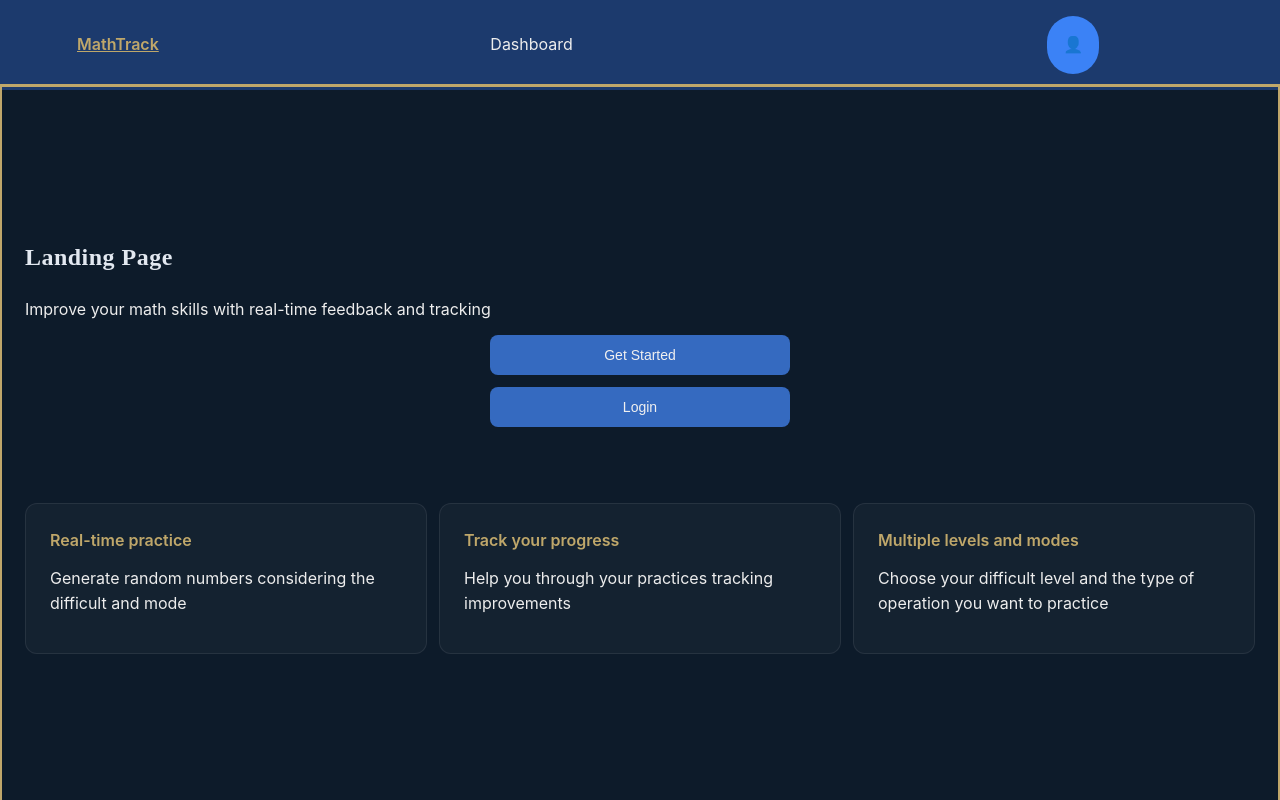
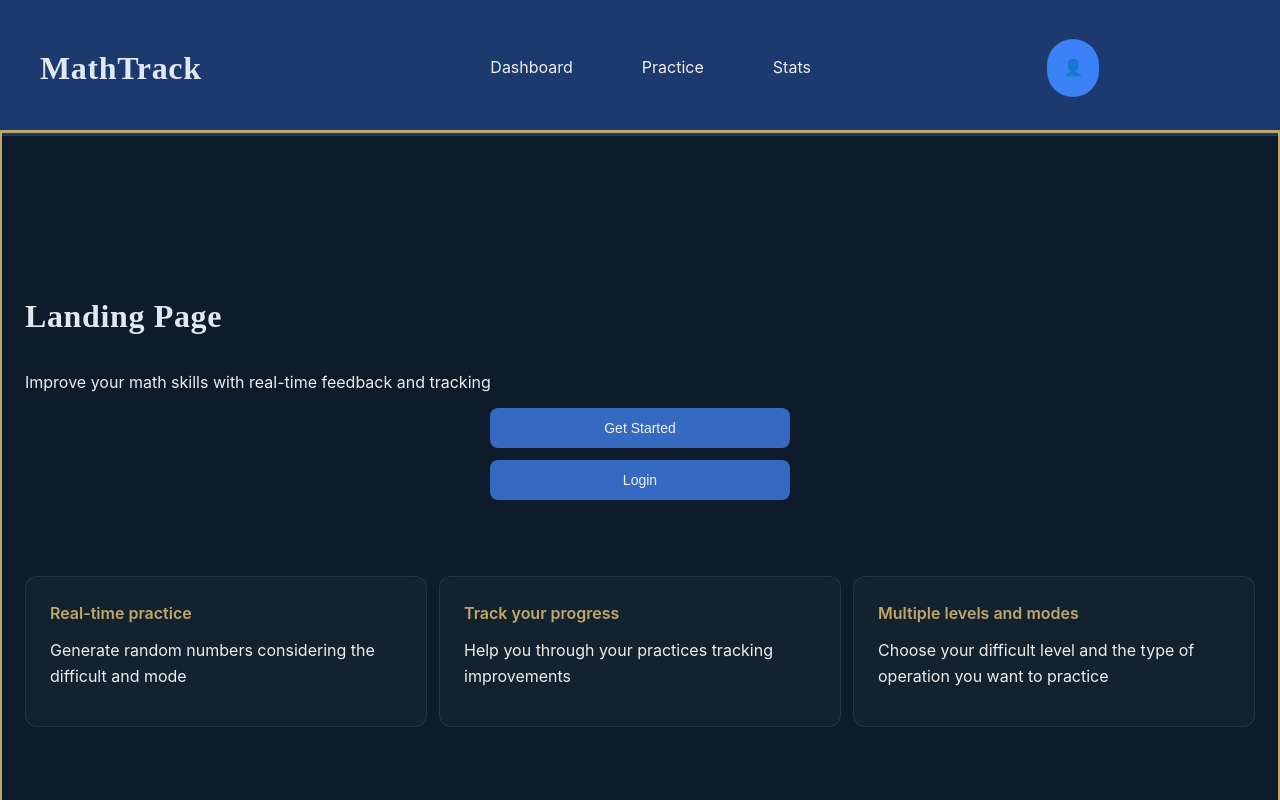
Before and after one commit to LuisDev912/EduMath-Track, a React (Vite) app in the folder frontend/: page / in a window 1280 px wide. Shown: the top 800 px of the page. Built offline with nearby package versions, Linux system fonts and the light colour scheme.

Commit message:
feat(frontend): improve main title styles - Use an <h2> heading element instead of NavItem component to allow custom styles. - Make the font size bigger on wide screens. - Create an utilities.css file to apply utility-first CSS.

```diff
--- a/frontend/src/main.tsx
+++ b/frontend/src/main.tsx
@@ -2,6 +2,7 @@ import { BrowserRouter } from 'react-router';
 import { createRoot } from 'react-dom/client';
 import './styles/index.css';
 import './styles/variables.css';
+import './styles/utilities.css';
 import App from './app/App.tsx';
 
 createRoot(document.getElementById('root')!).render(
--- a/frontend/src/shared/components/Semantic/Semantic.module.css
+++ b/frontend/src/shared/components/Semantic/Semantic.module.css
@@ -39,7 +39,9 @@
     }
 
     .mainNavigation{
-        display: block;
+        display: flex;
+        flex-direction: row;
+        align-items: center;
     }
 }
 
--- a/frontend/src/shared/components/Semantic/Semantic.tsx
+++ b/frontend/src/shared/components/Semantic/Semantic.tsx
@@ -1,3 +1,4 @@
+import { useNavigate } from 'react-router';
 import NavItem from '../NavItem/NavItem';
 import SemanticStyles from './Semantic.module.css';
 
@@ -23,16 +24,19 @@ export function Footer() {
 }
 
 export function Header() {
+    const navigate = useNavigate();
+
     return (
         <header>
             <nav className={SemanticStyles.nav} aria-label='Main navigation'>
                 <ul>
                     <li className={SemanticStyles.homeLi}>
-                        <NavItem
-                            to='/'
+                        <h2
+                            onClick={() => navigate('/')}
+                            className='heading-primary pointer'
                         >
                             MathTrack
-                        </NavItem>
+                        </h2>
                     </li>
 
                     <div className={SemanticStyles.mainNavigation}>
@@ -41,6 +45,22 @@ export function Header() {
                                 to='/404'
                             >
                                 Dashboard
+                            </NavItem>
+                        </li>
+
+                        <li>
+                            <NavItem
+                                to='/404'
+                            >
+                                Practice
+                            </NavItem>
+                        </li>
+
+                        <li>
+                            <NavItem
+                                to='/404'
+                            >
+                                Stats
                             </NavItem>
                         </li>
                     </div>
--- a/frontend/src/styles/index.css
+++ b/frontend/src/styles/index.css
@@ -56,6 +56,12 @@ section {
     font-weight: var(--weight-bold);
     text-align: start;
     letter-spacing: 0.02em;
+}
+
+@media screen and (min-width: 480px) {
+    .heading-primary{
+        font-size: var(--font-size-xxl);
+    }
 }
 
 .heading-secondary {
--- /dev/null
+++ b/frontend/src/styles/utilities.css
@@ -0,0 +1 @@
+.pointer{ cursor: pointer; }
```
